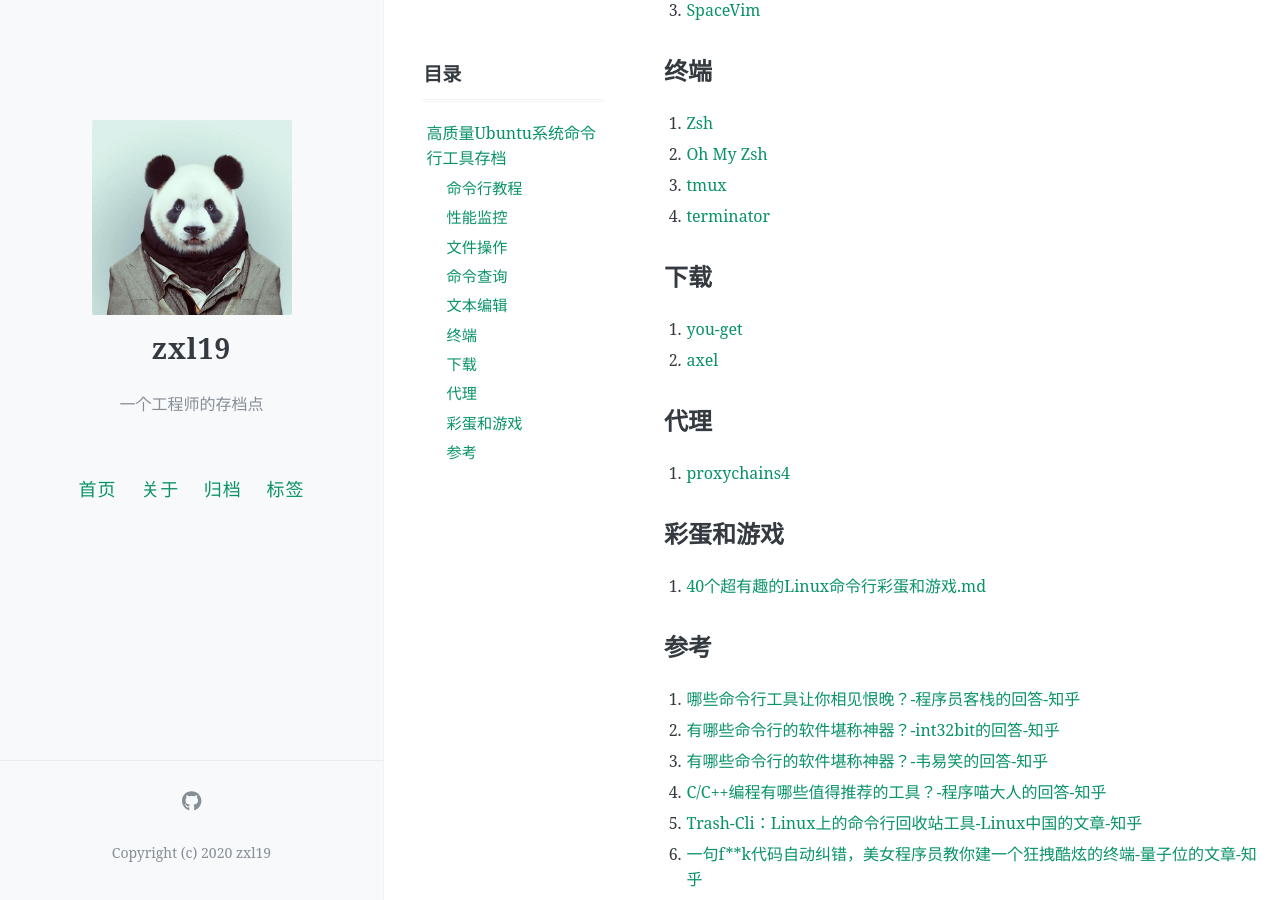
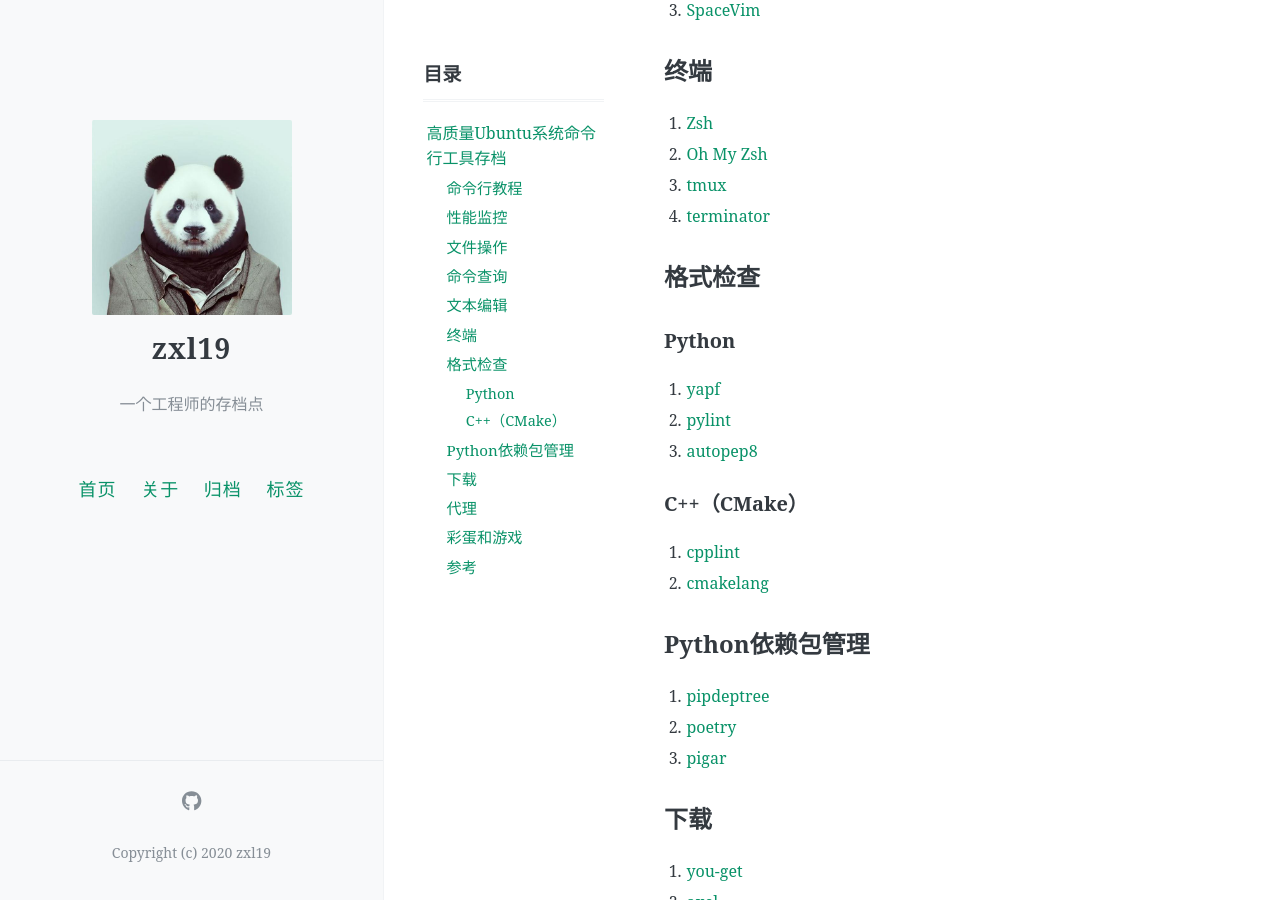
Before and after one commit to zxl19/zxl19.github.io, a Jekyll site: the page built from _posts/2021-10-11-terminal-tool.md, in a window 1280 px wide and 900 px high, scrolled down 1248 px. Built offline with Jekyll 4.4.1, drawn with Linux system fonts in a browser that asks for light colours; comment, search, counter and statistics services are not loaded.

Commit message:
Update Posts

```diff
--- a/_posts/2021-10-11-terminal-tool.md
+++ b/_posts/2021-10-11-terminal-tool.md
@@ -57,6 +57,25 @@ pinned: false
 3. [tmux](https://github.com/tmux/tmux)
 4. [terminator](https://github.com/gnome-terminator/terminator)
 
+## 格式检查
+
+### Python
+
+1. [yapf](https://github.com/google/yapf)
+2. [pylint](https://github.com/PyCQA/pylint)
+3. [autopep8](https://github.com/hhatto/autopep8)
+
+### C++（CMake）
+
+1. [cpplint](https://github.com/cpplint/cpplint)
+2. [cmakelang](https://pypi.org/project/cmakelang/)
+
+## Python依赖包管理
+
+1. [pipdeptree](https://github.com/tox-dev/pipdeptree)
+2. [poetry](https://github.com/python-poetry/poetry)
+3. [pigar](https://github.com/damnever/pigar)
+
 ## 下载
 
 1. [you-get](https://github.com/soimort/you-get)
```
Also changed, not shown: _posts/2023-03-14-foobar2000-setup.md (+1 -1 lines).
